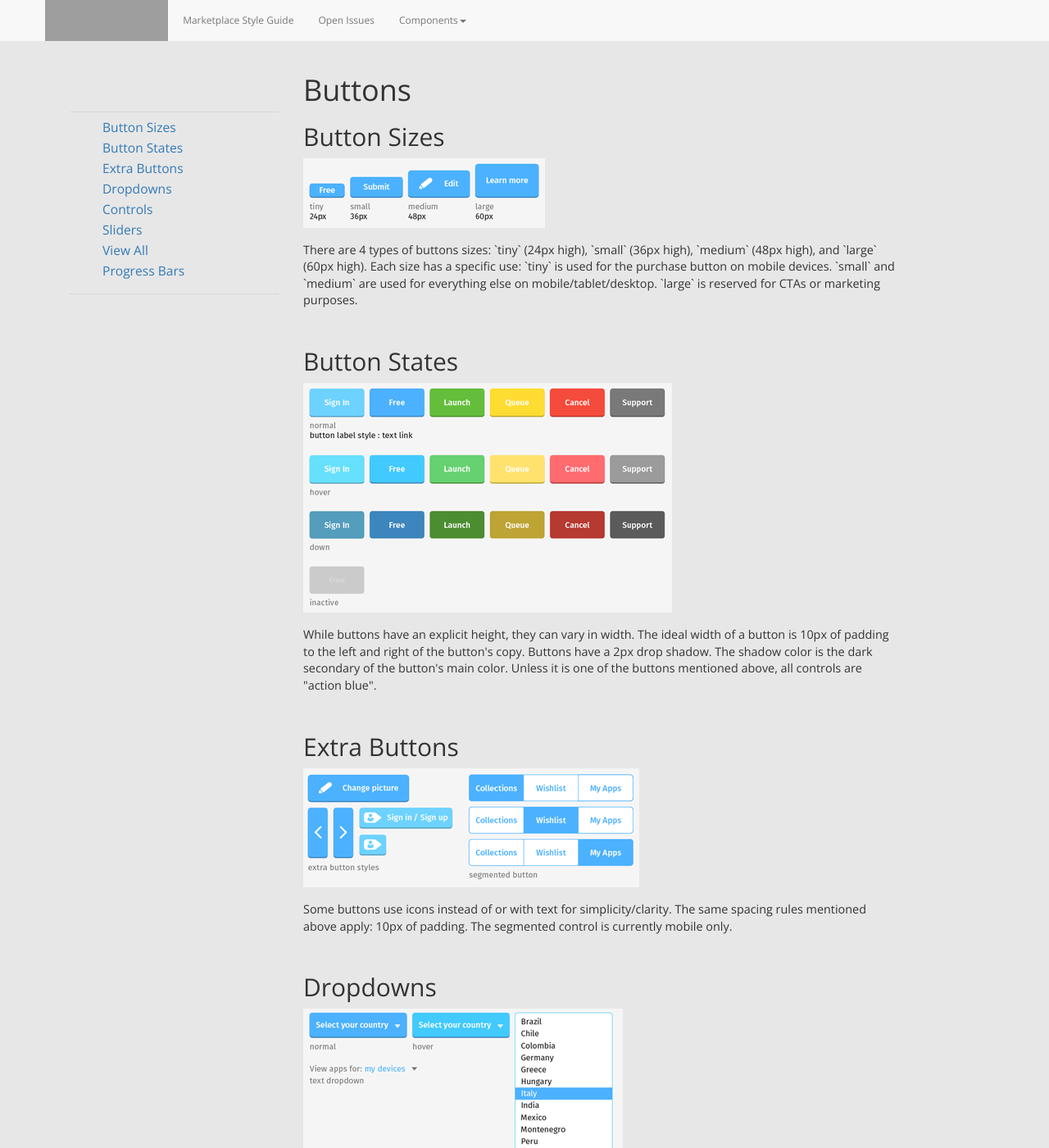
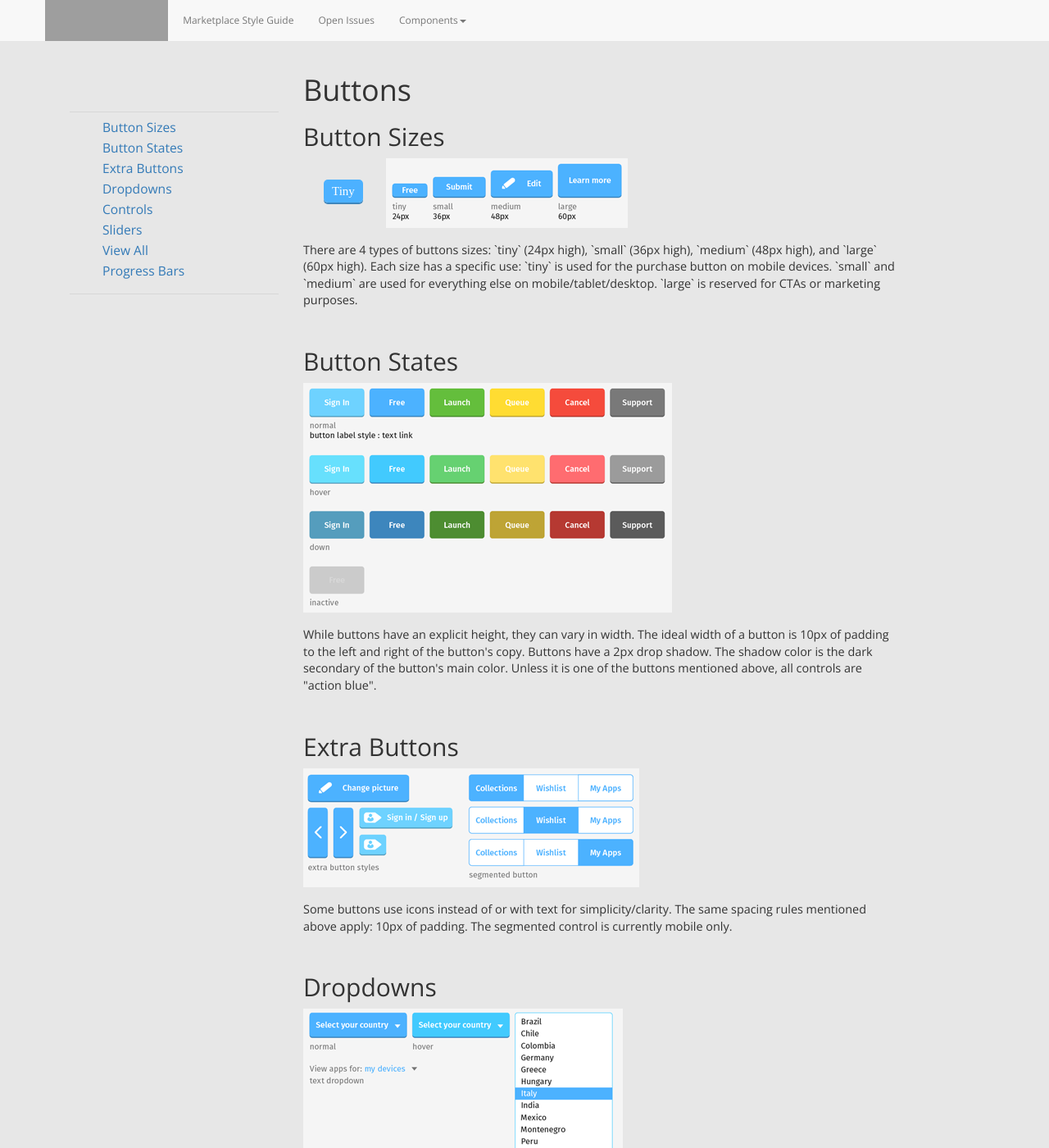
Before and after one commit to MarketplaceUX/marketplace-style-guides, a Jekyll site: the page built from buttons.html, in a window 1280 px wide and 1400 px high. Shown: the whole window at 82% size. Built offline with Jekyll 4.4.1, drawn with Linux system fonts in a browser that asks for light colours; nearby versions of some CDN libraries; grey boxes are pictures that could not be loaded.

Commit message:
button page updates

```diff
--- a/buttons.html
+++ b/buttons.html
@@ -20,6 +20,7 @@ multipage: false
 		<h1>Buttons</h1>
 			<div class="hiddenAnchor" id="buttonSizes"></div>
 			<h2>Button Sizes</h2>
+			<a class="btn-tiny" href="#">Tiny</a>
 			<img src="img/buttonSizes.png"/><br/>
 			<br>
 			<p class="longText">
--- a/css/templateStyles.css
+++ b/css/templateStyles.css
@@ -204,3 +204,24 @@ footer p{
 	line-height: 16px;
 	color: #1a1a1a;
 }
+
+.btn-tiny {
+  border: 0px;
+  display: inline;
+  position: relative;
+  margin: 25px;
+  padding: 6px 10px;
+  text-align: center;
+  text-decoration: none;
+  font-family: 'Fira Sans OT';
+  font-weight: medium;
+  font-size: 15px;
+  color: #fff;
+  background: #4cb1ff;
+  box-shadow: 0px 2px #3d86bd;
+    -moz-box-shadow: 0px 2px #3d86bd;
+    -webkit-box-shadow: 0px 2px #3d86bd;
+  border-radius: 5px;
+    -moz-border-radius: 5px;
+    -webkit-border-radius: 5px;
+}
```
